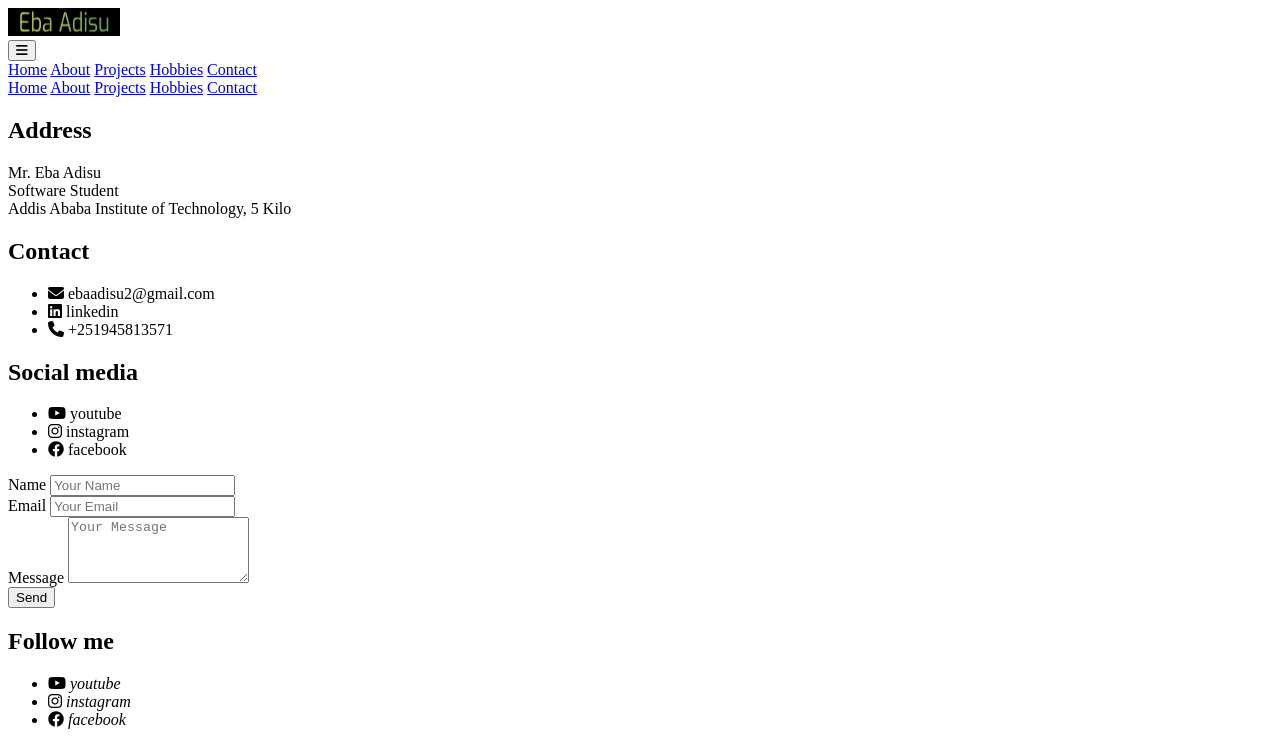
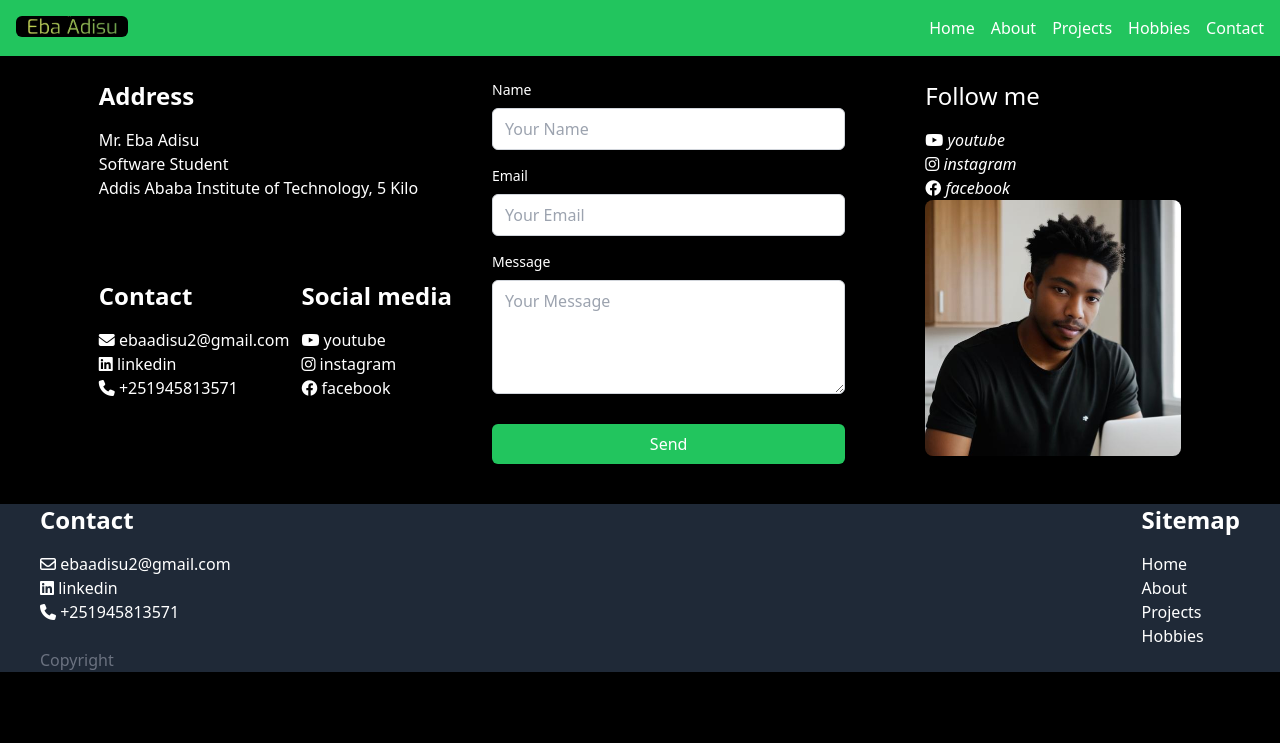
Before and after one commit to EbaAdisu/UGR-2749-14-tailwind, a website: page src/contact.html in a window 1280 px wide. Shown: the top 743 px of the page. Drawn offline with Linux system fonts and the light colour scheme; the site is published under a folder, as on GitHub Pages, so addresses that start at the root find nothing.

Commit message:
change path
Change path form /dist/output.css   to   dist/output.css

```diff
--- a/src/contact.html
+++ b/src/contact.html
@@ -5,7 +5,7 @@
     <meta charset="utf-8">
     <meta name="viewport" content="width=device-width, initial-scale=1.0">
     <!-- <link rel="stylesheet" href="https://cdn.jsdelivr.net/npm/tailwindcss@2.2.19/dist/tailwind.min.css"> -->
-    <link rel="stylesheet" href="/dist/output.css">
+    <link rel="stylesheet" href="dist/output.css">
     <link rel="stylesheet" href="https://cdnjs.cloudflare.com/ajax/libs/font-awesome/6.4.2/css/all.min.css">
 </head>
 <body class="bg-black">
```
